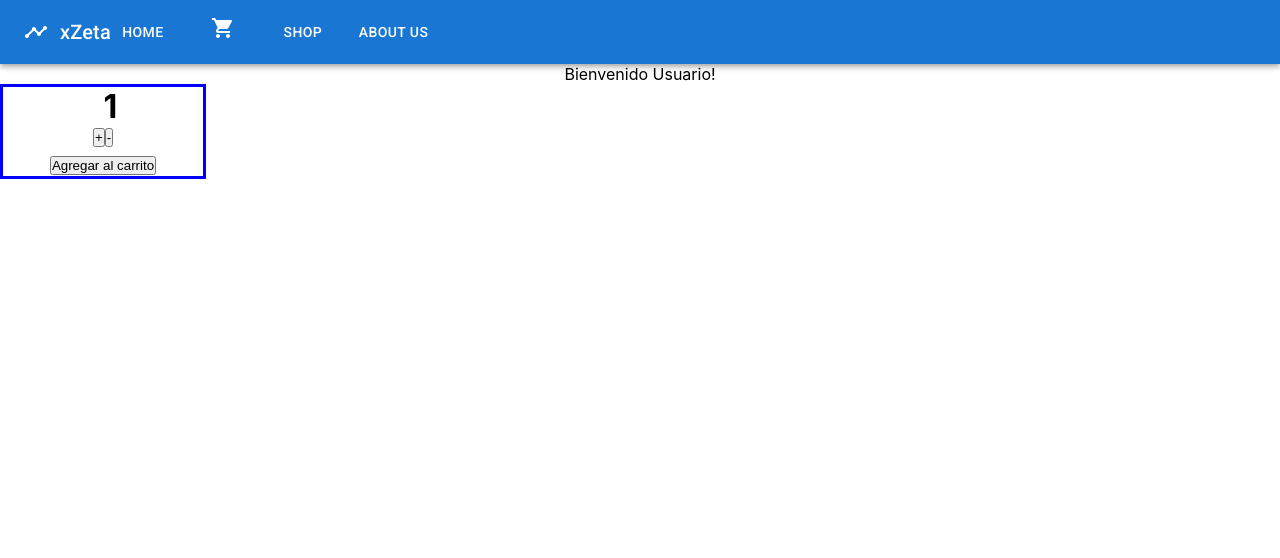
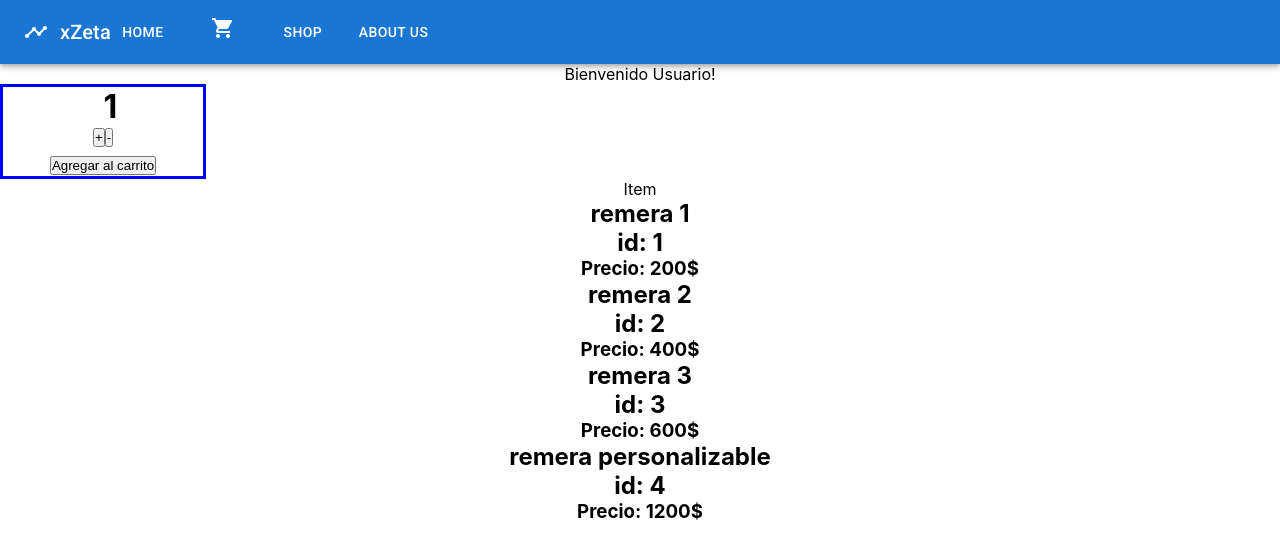
Before and after one commit to santiagoblanco8/xzeta-Blanco, a React (Create React App) app: page / in a window 1280 px wide. Shown: the top 558 px of the page. Built offline with nearby package versions, Linux system fonts and the light colour scheme.

Commit message:
Agregamos promises y map

```diff
--- a/src/App.js
+++ b/src/App.js
@@ -2,6 +2,8 @@ import './App.css';
 import NavBar from './components/NavBar';
 import ItemListContainer from './components/ItemListContainer';
 import ItemCount from './components/ItemCount';
+import Item from './components/Item';
+
 function App() {
 
   function onAdd(cant) {
@@ -14,6 +16,7 @@ function App() {
       </header>
       <ItemListContainer msg="Usuario"/>
       <ItemCount limiteStock={5} valorInicial={1} onAdd={onAdd}/>
+      <Item />
     </div>
   );
 }
--- /dev/null
+++ b/src/components/Item.js
@@ -0,0 +1,43 @@
+import React, { useEffect, useState } from 'react'
+import ItemList from './ItemList';
+
+export default function Item() {
+  const [productos, setProductos] = useState([]);
+  let pago;
+
+  useEffect(() => {
+    pago = new Promise((resolve,reject) =>  {
+
+      setTimeout(()=> {
+        if(Math.random() < 0.9){
+          resolve([{id: 1, name: "remera 1", price: 200},
+                  {id: 2, name: "remera 2", price: 400},
+                  {id: 3, name: "remera 3", price: 600},
+                  {id: 4, name: "remera personalizable", price: 1200},]);}
+          else{
+          reject("no existe");
+          }
+      }
+      , 2000)
+
+  });
+
+  pago
+      .then((resultado) => {
+        setProductos(resultado);
+      })
+      .catch((error) => {
+        console.log(error);
+      });
+
+
+}, []);
+
+  return (
+    <div onClick={() => {
+      console.log(pago)
+    }}>Item
+    {productos && <ItemList productos={productos}/>}
+    </div>
+  )
+}
--- /dev/null
+++ b/src/components/ItemList.js
@@ -0,0 +1,17 @@
+import React from 'react'
+
+export default function ItemList({productos}) {
+  return (
+    <div>
+      {productos.map((producto) => (
+
+        <div key={producto.id}>
+          <h2>{producto.name}</h2>
+                <h2>id: {producto.id}</h2>
+                  <h3>Precio: {producto.price}$</h3>
+        </div>
+
+      ))}
+      </div>
+  );
+}
--- /dev/null
+++ b/src/data/data.js
@@ -0,0 +1,6 @@
+export const array = [
+    {
+        id: 1,
+        title: ""
+    }
+]
```
